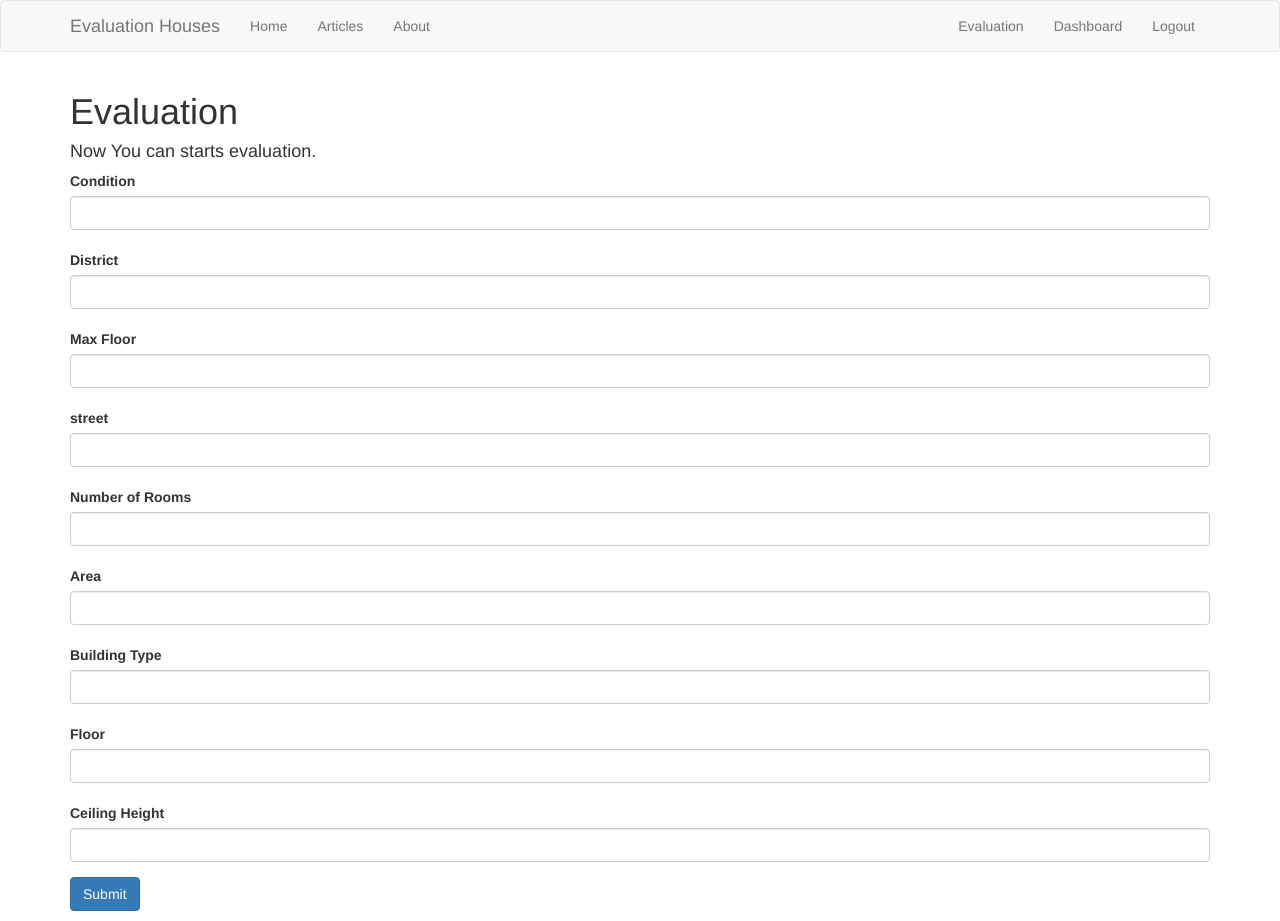
After one commit to hakobian4/Flask_Principal, a Flask app: page /evaluation in a window 1280 px wide. The commit adds this page. Run offline with Flask 2, Linux system fonts and the light colour scheme; the visitor is signed in with stand-in values (Sample User, id 1); some libraries are stand-ins or nearby versions.

Commit message:
added many changes

```diff
--- a/myflaskapp/app.py
+++ b/myflaskapp/app.py
@@ -1,7 +1,7 @@
 from flask import Flask, render_template, flash, redirect, url_for, session, request, logging
 # from data import Articles
 from flask_mysqldb import MySQL
-from wtforms import Form, StringField, TextAreaField, PasswordField, validators
+from wtforms import Form, StringField, TextAreaField, IntegerField, FloatField, PasswordField, validators
 from passlib.hash import sha256_crypt
 from functools import wraps
 
@@ -160,10 +160,45 @@ def logout():
     return redirect(url_for('login'))
 
 
+# Evaluation Form Class
+class EvaluationForm(Form):
+    condition = StringField('Condition', [validators.Length(min = 3, max = 30)])
+    district = StringField('District', [validators.Length(min = 3, max = 30)])
+    max_floor = IntegerField('Max Floor', [validators.Length(min = 1, max = 3)])
+    street = StringField('street', [validators.Length(min = 3, max = 40)])
+    num_rooms = IntegerField('Number of Rooms', [validators.Length(min = 1, max = 3)])
+    area = IntegerField('Area', [validators.Length(min = 1, max = 5)])
+    building_type = StringField('Building Type', [validators.Length(min = 3, max = 30)])
+    floor = IntegerField('Floor', [validators.Length(min = 1, max = 3)])
+    ceiling_height = FloatField('Ceiling Height', [validators.Length(min = 1, max = 10)])
+
+
+# Evaluation
+@app.route('/evaluation', methods = ['GET', 'POST'])
+@is_logged_in
+def evaluation():
+    form = EvaluationForm(request.form)
+    if request.method == 'POST' and form.validate():
+        condition = form.condition.data
+        district = form.district.data
+        max_floor = form.max_floor.data
+        street = form.street.data
+        num_rooms = form.num_rooms.data
+        area = form.area.data
+        building_type = form.building_type.data
+        floor = form.floor.data
+        ceiling_height = form.ceiling_height.data
+
+
+        #To be continued
+
+    return render_template('evaluation.html', form = form)
+
 # Dashboard
 @app.route('/dashboard')
 @is_logged_in
 def dashboard():
+
     # Create cursor
     cur = mysql.connection.cursor()
 
@@ -214,6 +249,68 @@ def add_article():
 
     return render_template('add_article.html', form = form)
 
+# Edit Article
+@app.route('/edit_article/<id>', methods = ['GET', 'POST'])
+@is_logged_in
+def edit_article(id):
+    # Create cursor
+    cur = mysql.connection.cursor()
+
+    # Get article by id
+    result = cur.execute("SELECT * FROM articles WHERE id = %s", [id])
+
+    article = cur.fetchone()
+
+    # Get form
+    form = ArticleForm(request.form)
+
+    # Populate article form fields
+    form.title.data = article['title']
+    form.body.data = article['body']
+
+    if request.method == 'POST' and form.validate():
+        title = request.form['title']
+        body = request.form['body']
+
+        # Create Cursor
+        cur = mysql.connection.cursor()
+
+        # Execute
+        cur.execute("UPDATE articles SET title = %s, body = %s WHERE id = %s", (title, body, id))
+
+        # Commit to DB
+        mysql.connection.commit()
+
+        # Close Connection
+        cur.close()
+
+        flash('Article Updated', 'success')
+
+        return redirect(url_for('dashboard'))
+
+    return render_template('edit_article.html', form = form)
+
+
+# Delete Article
+@app.route('/delete_article/<id>', methods = ['POST'])
+@is_logged_in
+def delete_article(id):
+    # Create cursor
+    cur = mysql.connection.cursor()
+
+    # Execute
+    cur.execute("DELETE FROM articles WHERE id = %s", [id])
+
+    # Commit to DB
+    mysql.connection.commit()
+
+    # Close Connection
+    cur.close()
+
+    flash('Article Deleted', 'success')
+
+    return redirect(url_for('dashboard'))
+
 
 if __name__ == '__main__':
     app.secret_key = 'secret123'
--- a/myflaskapp/templates/about.html
+++ b/myflaskapp/templates/about.html
@@ -3,6 +3,6 @@
 {% block body %}
     <h1>About Us</h1>
     <p>
-        Python and flask are my "first love". very stable, workflow is beautiful, can build anything & an absolute joy to code in. I was able to create an app that tracks prices on Amazon & other major online retailers by simply scrapping their sites & using mailgun to send email when my desired price was reached & I did it all in one weekend
+        There should be a description of the web page here․
     </p>
 {% endblock %}
--- /dev/null
+++ b/myflaskapp/templates/evaluation.html
@@ -0,0 +1,29 @@
+{% extends 'layout.html' %}
+
+{% block body %}
+  <h1>Evaluation</h1>
+  <h4>Now You can starts evaluation.</h4>
+  {% from "includes/_formhelpers.html" import render_field %}
+  <form method="POST" action="">
+    <div class="form-group">
+      {{ render_field(form.condition, class_="form-control") }}
+      <br>
+      {{ render_field(form.district, class_="form-control") }}
+      <br>
+      {{ render_field(form.max_floor, class_="form-control") }}
+      <br>
+      {{ render_field(form.street, class_="form-control") }}
+      <br>
+      {{ render_field(form.num_rooms, class_="form-control") }}
+      <br>
+      {{ render_field(form.area, class_="form-control") }}
+      <br>
+      {{ render_field(form.building_type, class_="form-control") }}
+      <br>
+      {{ render_field(form.floor, class_="form-control") }}
+      <br>
+      {{ render_field(form.ceiling_height, class_="form-control") }}
+    </div>
+    <p><input class="btn btn-primary" type="submit" value="Submit">
+  </form>
+{% endblock %}
--- a/myflaskapp/templates/home.html
+++ b/myflaskapp/templates/home.html
@@ -2,8 +2,8 @@
 
 {% block body %}
     <div class="jumbotron text-center">
-        <h1>Welcome To FlaskApp</h1>
-        <p class="lead">This application is built on the Python Flask framework and is the focus for the "Python Flask From Scratch" YouTube series</p>
+        <h1>Welcome To My App</h1>
+        <p class="lead">This application is built on the Python Flask framework and is the evaluation of houses</p>
         {% if session.logged_in == NULL %}
             <a href="/register" class="btn btn-primary btn-lg">Register</a>
             <a href="/login" class="btn btn-success btn-lg">Login</a>
--- a/myflaskapp/templates/includes/_navbar.html
+++ b/myflaskapp/templates/includes/_navbar.html
@@ -7,7 +7,7 @@
         <span class="icon-bar"></span>
         <span class="icon-bar"></span>
       </button>
-      <a class="navbar-brand" href="#">MyFlaskApp</a>
+      <a class="navbar-brand" href="#">Evaluation Houses</a>
     </div>
     <div id="navbar" class="collapse navbar-collapse">
       <ul class="nav navbar-nav">
@@ -18,6 +18,7 @@
 
       <ul class="nav navbar-nav navbar-right">
         {% if session.logged_in %}
+          <li><a href="/evaluation">Evaluation</a></li>
           <li><a href="/dashboard">Dashboard</a></li>
           <li><a href="/logout">Logout</a></li>
         {% else %}
```
Also changed, not shown: myflaskapp/templates/dashboard.html (+6 -1 lines), myflaskapp/templates/edit_article.html (added, +15 -0 lines).
